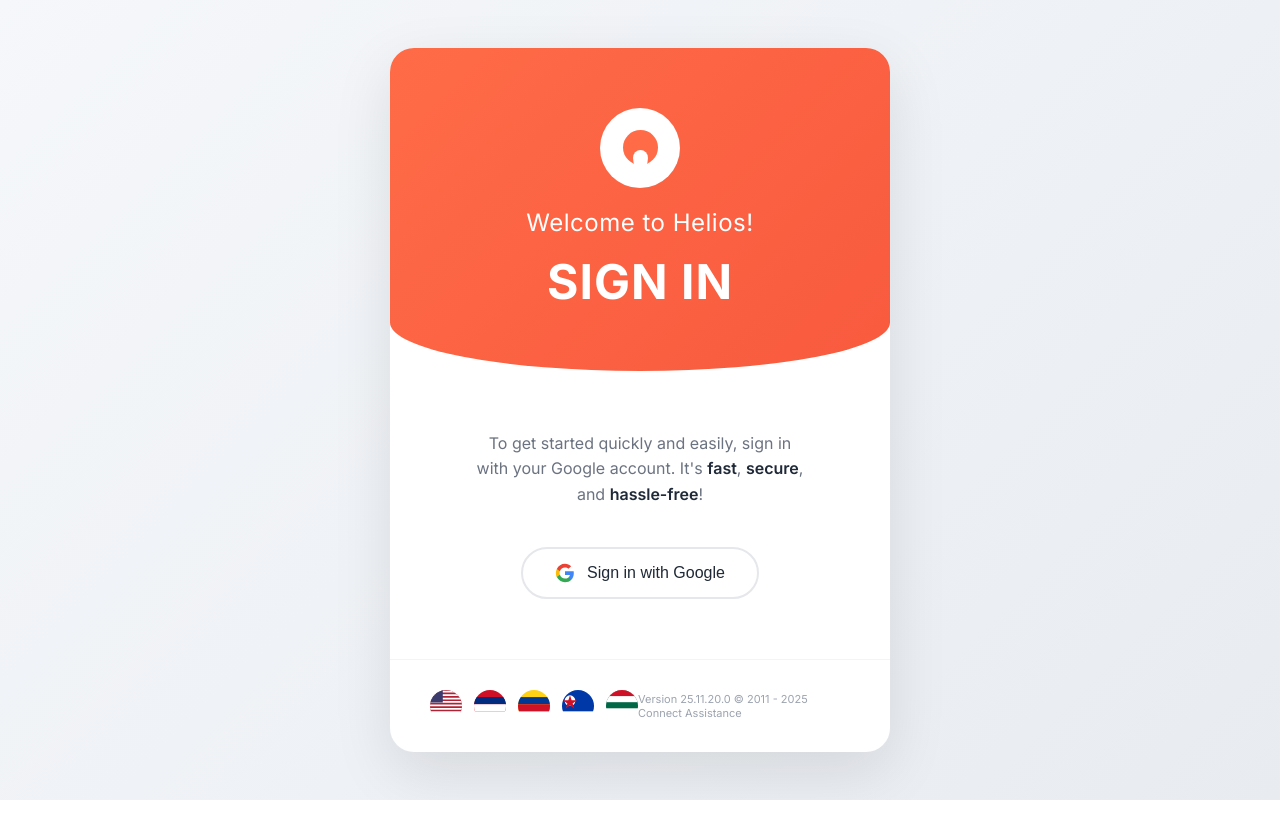
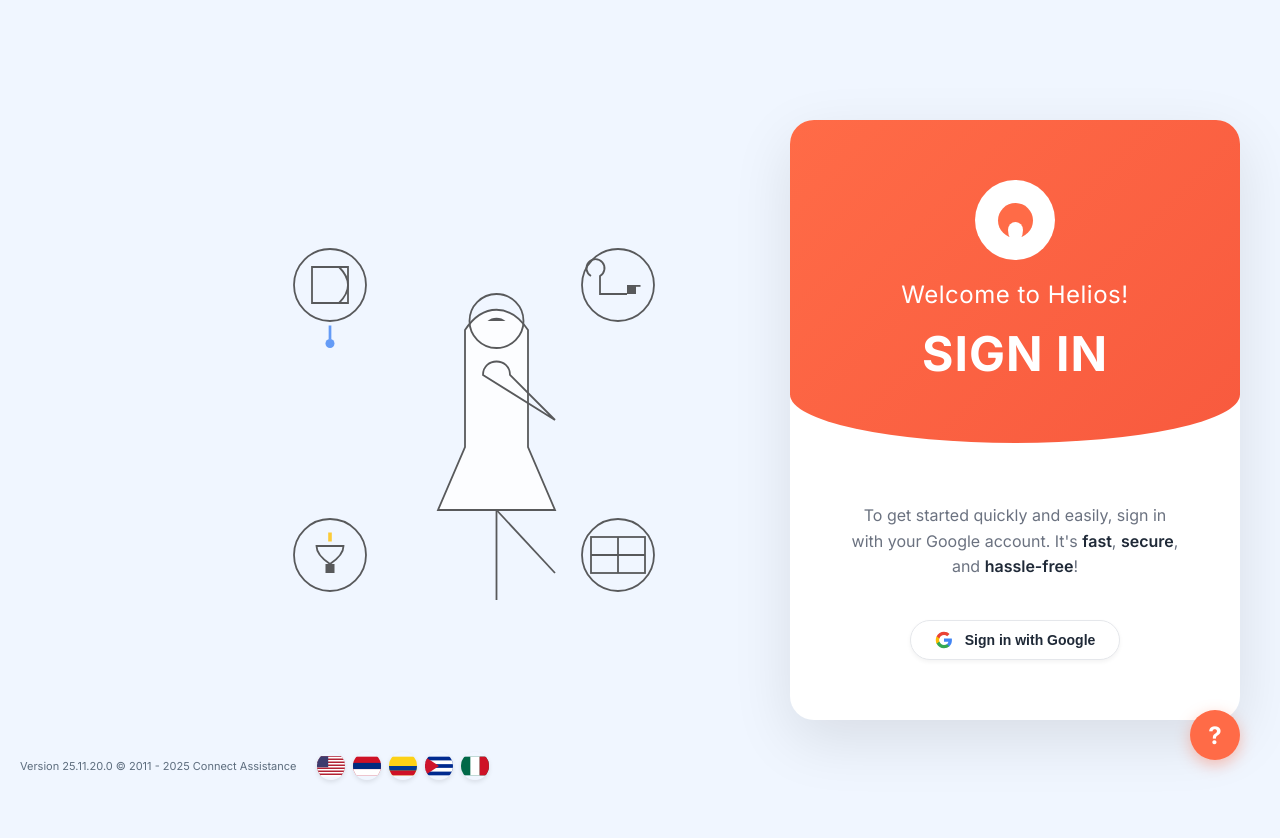
Before and after one commit to Connect-Assistance/upgradelogin, a plain HTML site: page index.html in a window 1280 px wide. Before the commit the page ends 800 px from the top, so only its background shows below. Drawn offline with Linux system fonts and the light colour scheme.

Commit message:
Update index.html

```diff
--- a/index.html
+++ b/index.html
@@ -14,9 +14,10 @@
             box-sizing: border-box;
         }
 
+        /* CAMBIO CLAVE: Nuevo fondo azul claro */
         body {
             font-family: 'Inter', -apple-system, BlinkMacSystemFont, 'Segoe UI', Roboto, Oxygen, Ubuntu, Cantarell, sans-serif;
-            background: linear-gradient(135deg, #f5f7fa 0%, #e8ecf1 100%);
+            background-color: #f0f6ff; /* Color de fondo claro para que coincida con la imagen */
             min-height: 100vh;
             display: flex;
             justify-content: center;
@@ -30,15 +31,32 @@
             align-items: center;
             max-width: 1200px;
             width: 100%;
-            min-height: 600px;
+            min-height: 800px; /* Aumentado para mejor visualización */
         }
 
+        /* CAMBIO CLAVE: Activamos la sección izquierda para el arte */
         .left-section {
-            display: none;
+            flex: 1;
+            display: flex;
+            justify-content: flex-end; /* Alineación a la derecha */
+            align-items: center;
+            padding-right: 50px;
+        }
+
+        .illustration-container {
+            position: relative;
+            width: 450px;
+            height: 450px;
+        }
+
+        /* Ajuste visual para la ilustración (simulación) */
+        .illustration-container svg {
+            max-width: 100%;
+            height: auto;
         }
 
         .right-section {
-            max-width: 500px;
+            max-width: 450px;
             width: 100%;
             background: white;
             border-radius: 24px;
@@ -47,6 +65,7 @@
             flex-direction: column;
             position: relative;
             overflow: hidden;
+            margin-left: 50px; /* Separación de la ilustración */
         }
 
         .header-card {
@@ -122,62 +141,69 @@
             font-weight: 600;
         }
 
+        /* Estilo del botón de Google para que se parezca más a la imagen */
         .google-btn {
             display: inline-flex;
             align-items: center;
             justify-content: center;
             gap: 12px;
-            padding: 14px 32px;
+            padding: 10px 24px; /* Un poco más pequeño */
             background: white;
-            border: 2px solid #e5e7eb;
+            border: 1px solid #e5e7eb; /* Borde más fino */
             border-radius: 50px;
-            font-size: 16px;
-            font-weight: 500;
+            font-size: 14px; /* Fuente un poco más pequeña */
+            font-weight: 600;
             color: #1f2937;
             cursor: pointer;
             transition: all 0.3s ease;
             text-decoration: none;
             margin: 0 auto;
+            max-width: 250px; /* Límite de ancho para que se centre bien */
+            box-shadow: 0 2px 4px rgba(0,0,0,0.05); /* Sombra sutil */
         }
 
         .google-btn:hover {
             border-color: #d1d5db;
             box-shadow: 0 4px 12px rgba(0, 0, 0, 0.1);
-            transform: translateY(-2px);
+            transform: translateY(-1px);
         }
 
         .google-icon {
-            width: 20px;
-            height: 20px;
+            width: 18px;
+            height: 18px;
         }
 
-        .footer {
-            padding: 30px 40px;
+        /* El footer se mueve al nivel del body para quedar abajo a la izquierda */
+        .footer-fixed {
+            position: fixed;
+            bottom: 20px;
+            left: 20px;
             display: flex;
-            justify-content: space-between;
             align-items: center;
-            border-top: 1px solid #f3f4f6;
+            gap: 20px;
+            z-index: 10;
         }
 
         .flags {
             display: flex;
-            gap: 12px;
+            gap: 8px;
         }
 
         .flag {
-            width: 32px;
-            height: 32px;
+            width: 28px;
+            height: 28px;
             border-radius: 50%;
             overflow: hidden;
             cursor: pointer;
             transition: transform 0.2s ease;
+            box-shadow: 0 2px 5px rgba(0, 0, 0, 0.1);
         }
 
         .flag:hover {
             transform: scale(1.1);
         }
 
-        .flag img {
+        .flag svg {
             width: 100%;
             height: 100%;
             object-fit: cover;
@@ -185,24 +211,57 @@
 
         .version {
             font-size: 11px;
-            color: #9ca3af;
+            color: #5d6d7e; /* Un gris azulado para que coincida */
         }
+
+        /* Botón de ayuda flotante (el signo de interrogación) */
+        .help-float {
+            position: fixed;
+            bottom: 40px;
+            right: 40px;
+            width: 50px;
+            height: 50px;
+            background-color: #ff6b47;
+            border-radius: 50%;
+            display: flex;
+            justify-content: center;
+            align-items: center;
+            color: white;
+            font-size: 24px;
+            font-weight: 700;
+            box-shadow: 0 5px 15px rgba(255, 107, 71, 0.4);
+            cursor: pointer;
+        }
+
 
         @media (max-width: 968px) {
             .container {
                 flex-direction: column;
+                min-height: auto;
             }
 
             .left-section {
-                display: none;
+                display: none; /* Ocultamos la ilustración en móvil */
             }
 
             .right-section {
-                min-height: auto;
+                margin-left: 0;
+            }
+
+            .footer-fixed {
+                position: static;
+                margin-top: 30px;
+                flex-direction: column;
+                gap: 10px;
+            }
+
+            .help-float {
+                bottom: 20px;
+                right: 20px;
             }
         }
 
-        /* Trap/Warning Page Styles */
+        /* Estilos de la página de advertencia (Trap Page) - Mantenidos igual */
         .trap-page {
             display: none;
             position: fixed;
@@ -222,12 +281,8 @@
         }
 
         @keyframes fadeIn {
-            from {
-                opacity: 0;
-            }
-            to {
-                opacity: 1;
-            }
+            from { opacity: 0; }
+            to { opacity: 1; }
         }
 
         .trap-content {
@@ -239,14 +294,8 @@
         }
 
         @keyframes slideUp {
-            from {
-                transform: translateY(30px);
-                opacity: 0;
-            }
-            to {
-                transform: translateY(0);
-                opacity: 1;
-            }
+            from { transform: translateY(30px); opacity: 0; }
+            to { transform: translateY(0); opacity: 1; }
         }
 
         .warning-icon {
@@ -257,12 +306,8 @@
         }
 
         @keyframes pulse {
-            0%, 100% {
-                transform: scale(1);
-            }
-            50% {
-                transform: scale(1.05);
-            }
+            0%, 100% { transform: scale(1); }
+            50% { transform: scale(1.05); }
         }
 
         .trap-content h1 {
@@ -334,7 +379,44 @@
 <body>
     <div class="container">
         <div class="left-section">
-            <!-- Espacio para contenido adicional si lo necesitas -->
+            <div class="illustration-container">
+                <svg viewBox="0 0 500 500" xmlns="http://www.w3.org/2000/svg" style="opacity: 0.8;">
+                    <style>
+                        .line { stroke: #333; stroke-width: 2; fill: none; }
+                        .fill { fill: #333; }
+                        .light-fill { fill: #fff; }
+                        .outline { stroke: #333; stroke-width: 2; fill: #f0f6ff; }
+                        .accent { fill: #ff6b47; }
+                    </style>
+                    <circle cx="100" cy="100" r="40" class="outline" stroke="#ccc"/>
+                    <path d="M80 80 L120 80 L120 120 L80 120 Z" class="line"/>
+                    <path d="M110 80 Q120 90 120 100 Q120 110 110 120" class="line"/>
+                    <line x1="100" y1="145" x2="100" y2="160" stroke="#4285F4" stroke-width="3"/>
+                    <circle cx="100" cy="165" r="5" fill="#4285F4"/>
+
+                    <circle cx="100" cy="400" r="40" class="outline" stroke="#ccc"/>
+                    <path d="M85 390 L115 390 Q115 400 100 410 Q85 400 85 390 Z" class="line"/>
+                    <rect x="95" y="410" width="10" height="10" class="fill"/>
+                    <path d="M98 375 L102 375 L102 385 L98 385 Z" fill="#FFC107"/>
+
+                    <circle cx="420" cy="100" r="40" class="outline" stroke="#ccc"/>
+                    <path d="M390 90 A10 10 0 1 1 400 90 L400 110 L430 110" class="line"/>
+                    <rect x="430" y="100" width="10" height="10" class="fill"/>
+                    <rect x="440" y="100" width="5" height="2" class="fill"/>
+
+                    <circle cx="420" cy="400" r="40" class="outline" stroke="#ccc"/>
+                    <rect x="390" y="380" width="60" height="40" class="line"/>
+                    <line x1="420" y1="380" x2="420" y2="420" class="line"/>
+                    <line x1="390" y1="400" x2="450" y2="400" class="line"/>
+
+                    <path d="M250 150 C270 120, 300 120, 320 150 L320 280 L350 350 L220 350 L250 280 Z" stroke="#333" stroke-width="2" fill="#fff"/>
+                    <circle cx="285" cy="140" r="30" class="line"/>
+                    <path d="M275 140 C280 135, 290 135, 295 140" class="fill"/>
+                    <path d="M285 350 L285 450" class="line"/>
+                    <path d="M285 350 L350 420" class="line"/>
+                    <path d="M350 250 L300 200 C300 180, 270 180, 270 200 Z" class="line"/>
+                </svg>
+            </div>
         </div>
 
         <div class="right-section">
@@ -362,7 +444,13 @@
                 </button>
             </div>
 
-            <div class="footer">
+            </div>
+    </div>
+
+    <div class="footer-fixed">
+        <div class="version">
+            Version 25.11.20.0 © 2011 - 2025 Connect Assistance
+        </div>
         <div class="flags">
             <div class="flag">
                 <svg xmlns="http://www.w3.org/2000/svg" viewBox="0 0 55.2 38.4">
@@ -381,42 +469,40 @@
             <div class="flag">
                 <svg xmlns="http://www.w3.org/2000/svg" viewBox="0 0 900 600">
                     <rect width="900" height="600" fill="#FCD116"/>
-                            <rect y="200" width="900" height="200" fill="#003893"/>
-                            <rect y="400" width="900" height="200" fill="#CE1126"/>
+                    <rect y="300" width="900" height="150" fill="#003893"/>
+                    <rect y="450" width="900" height="150" fill="#CE1126"/>
                 </svg>
             </div>
             <div class="flag">
                 <svg xmlns="http://www.w3.org/2000/svg" viewBox="0 0 900 600">
-                            <rect width="900" height="600" fill="#0038A8"/>
-                            <circle cx="225" cy="300" r="150" fill="#FFF"/>
-                            <path fill="#CE1126" d="M225 150l45.82 141.29h148.65l-120.23 87.42 45.82 141.29L225 432.58 104.93 520l45.82-141.29L30.53 291.29h148.65z"/>
+                    <rect width="900" height="600" fill="#002a8f"/>
+                    <rect y="120" width="900" height="120" fill="#fff"/>
+                    <rect y="360" width="900" height="120" fill="#fff"/>
+                    <path fill="#cf142b" d="M0 0 L450 300 L0 600 Z"/>
                 </svg>
             </div>
             <div class="flag">
-                        <svg xmlns="http://www.w3.org/2000/svg" viewBox="0 0 980 560">
-                            <rect width="980" height="560" fill="#006847"/>
-                            <rect width="980" height="373.33" fill="#FFF"/>
-                            <rect width="980" height="186.67" fill="#CE1126"/>
+                <svg xmlns="http://www.w3.org/2000/svg" viewBox="0 0 900 600">
+                    <rect width="900" height="600" fill="#006847"/>
+                    <rect x="300" width="300" height="600" fill="#fff"/>
+                    <rect x="600" width="300" height="600" fill="#ce1126"/>
+                    <circle cx="450" cy="300" r="120" fill="#000000" opacity="0"/>
                 </svg>
-                    </div>
-                </div>
-
-                <div class="version">
-                    Version 25.11.20.0 © 2011 - 2025 Connect Assistance
-                </div>
             </div>
         </div>
     </div>
 
-    <!-- Trap/Warning Page -->
+    <div class="help-float">
+        ?
+    </div>
+
+
     <div class="trap-page" id="trapPage">
         <div class="trap-content">
             <div class="warning-icon">
                 <svg viewBox="0 0 200 200" xmlns="http://www.w3.org/2000/svg">
-                    <!-- Shield outline -->
                     <path d="M100 20 L160 40 L160 80 Q160 140 100 180 Q40 140 40 80 L40 40 Z"
                           fill="none" stroke="#ef4444" stroke-width="4"/>
-                    <!-- Shield fill with gradient -->
                     <defs>
                         <linearGradient id="shieldGradient" x1="0%" y1="0%" x2="0%" y2="100%">
                             <stop offset="0%" style="stop-color:#ef4444;stop-opacity:0.3" />
@@ -425,10 +511,8 @@
                     </defs>
                     <path d="M100 25 L155 43 L155 80 Q155 135 100 173 Q45 135 45 80 L45 43 Z"
                           fill="url(#shieldGradient)"/>
-                    <!-- Exclamation mark -->
                     <circle cx="100" cy="140" r="6" fill="#fbbf24"/>
                     <rect x="95" y="70" width="10" height="55" rx="5" fill="#fbbf24"/>
-                    <!-- Phishing hook -->
                     <path d="M100 60 Q120 50 130 70 Q135 85 125 95 L115 105"
                           fill="none" stroke="#fbbf24" stroke-width="3" stroke-linecap="round"/>
                     <circle cx="115" cy="108" r="4" fill="#fbbf24"/>
@@ -461,7 +545,7 @@
     </div>
 
     <script>
-        // Trap functionality
+        // Funcionalidad de la trampa - Mantenida igual
         document.getElementById('signInBtn').addEventListener('click', function(e) {
             e.preventDefault();
             document.getElementById('trapPage').classList.add('active');
```
Lines whose indentation alone changed are shown as unchanged.
